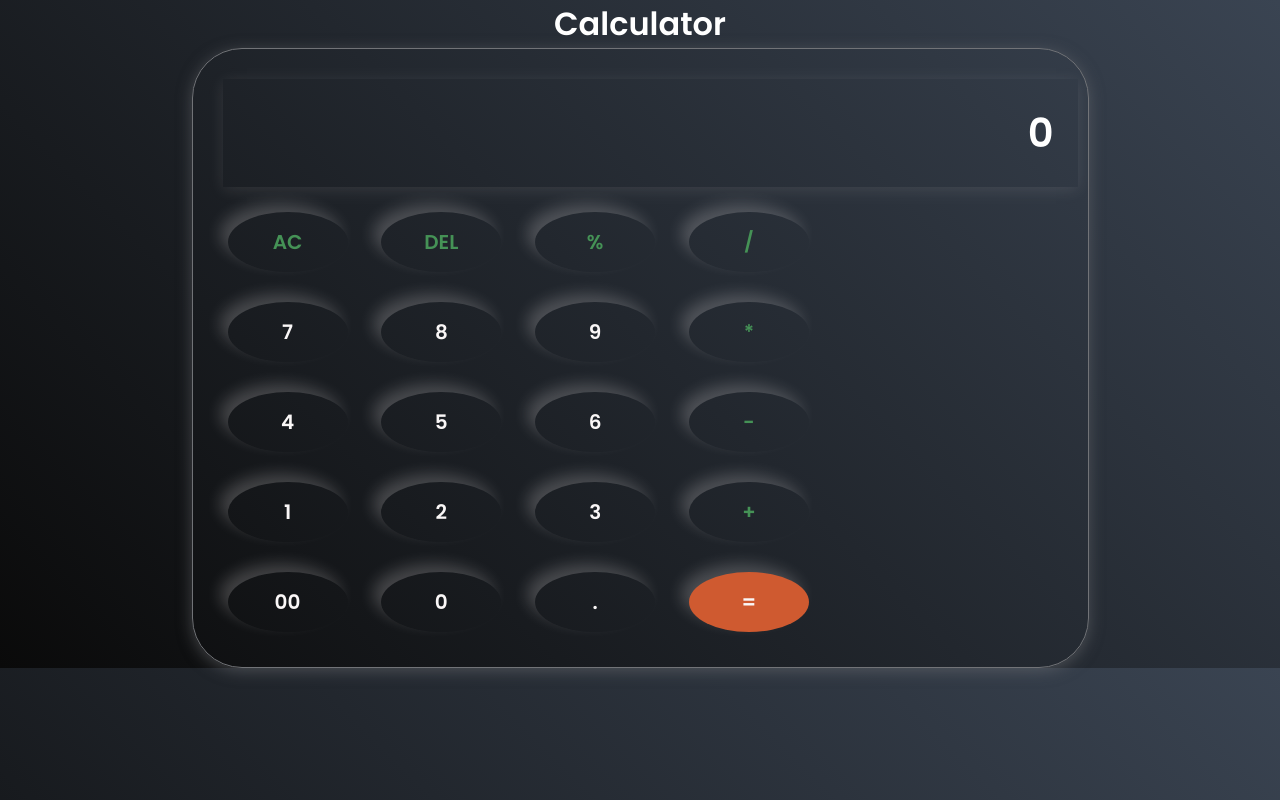
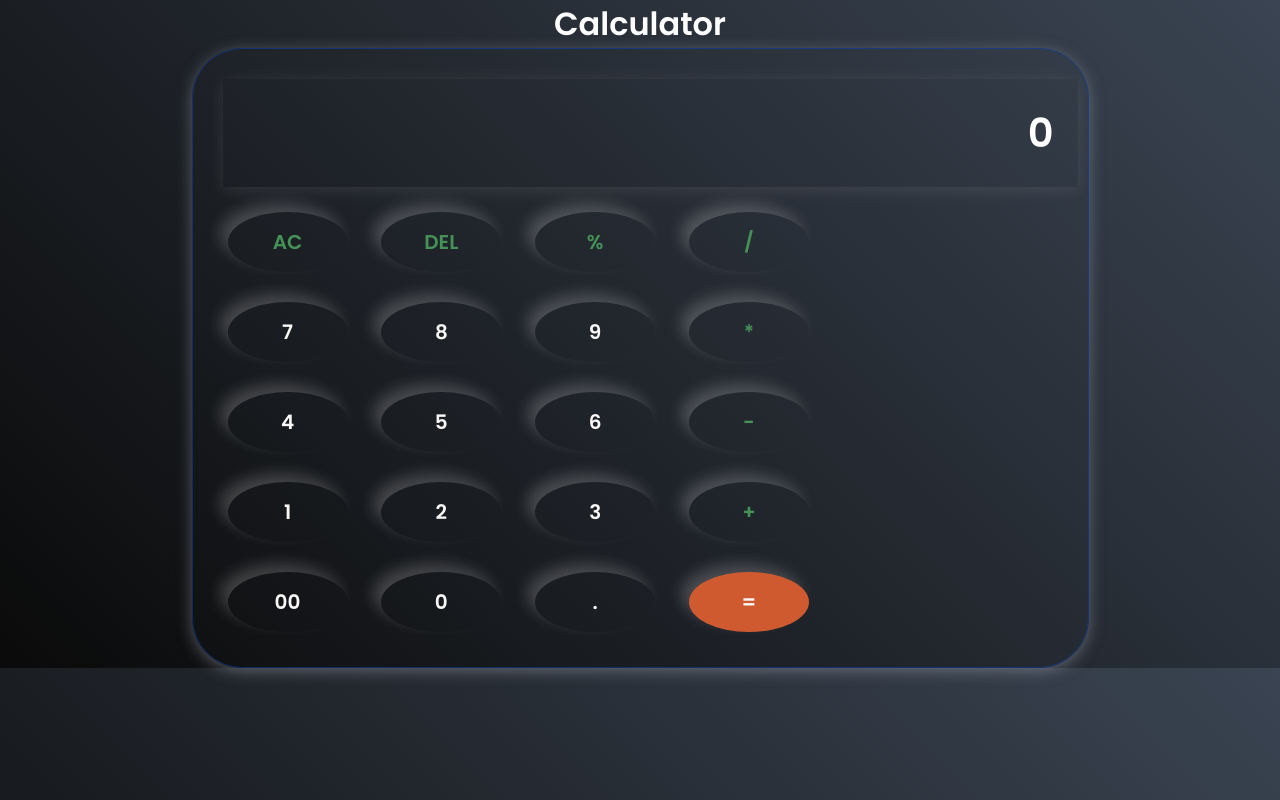
Before and after one commit to Surbhi-Gohil8/CodeSoft, a plain HTML site: page Calculator(T_3)/Main.html in a window 1280 px wide. Drawn offline with Linux system fonts and the light colour scheme.

Commit message:
Completed Task

```diff
--- a/Calculator(T_3)/styles.css
+++ b/Calculator(T_3)/styles.css
@@ -15,11 +15,11 @@ body {
     #0a0a0a,#3a4452);
 }
 .Calculator{
-    border: 1px solid #717377;
+    border: 1px solid #0943b584;
     padding: 20px;
     border-radius: 50px;
     background-color: transparent;
-    box-shadow: 0px 3px 15px rgba(113,115,119,0.5);
+    box-shadow: 0px 3px 15px rgba(151, 157, 169, 0.5);
 }
 input{
     width: 100%;
```
